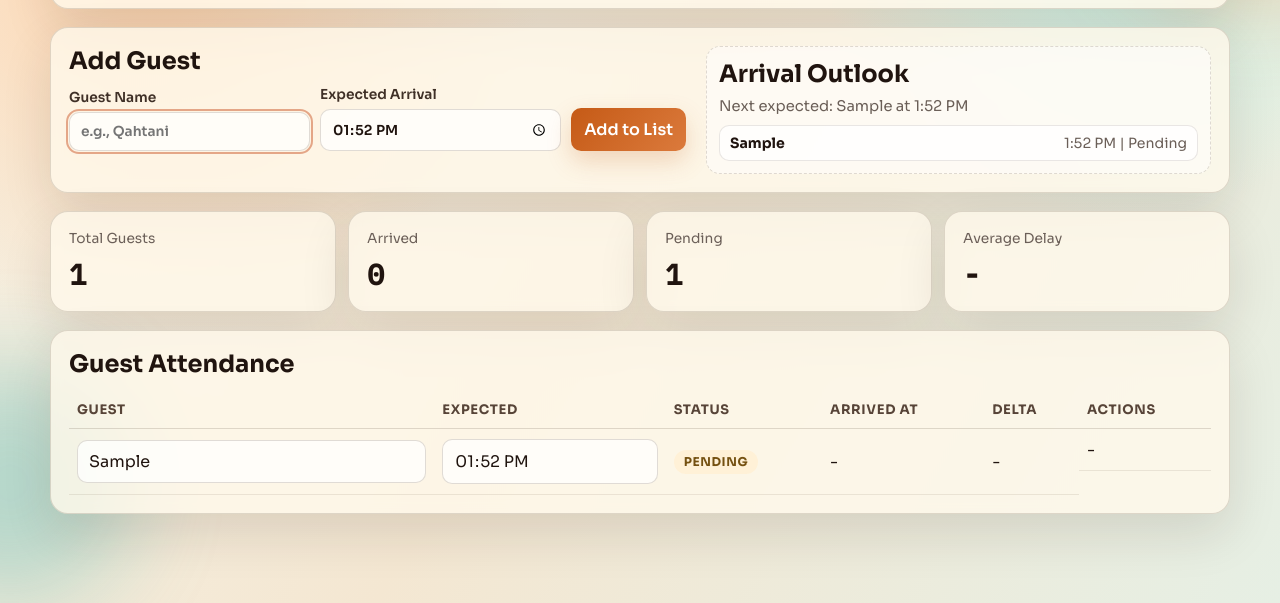
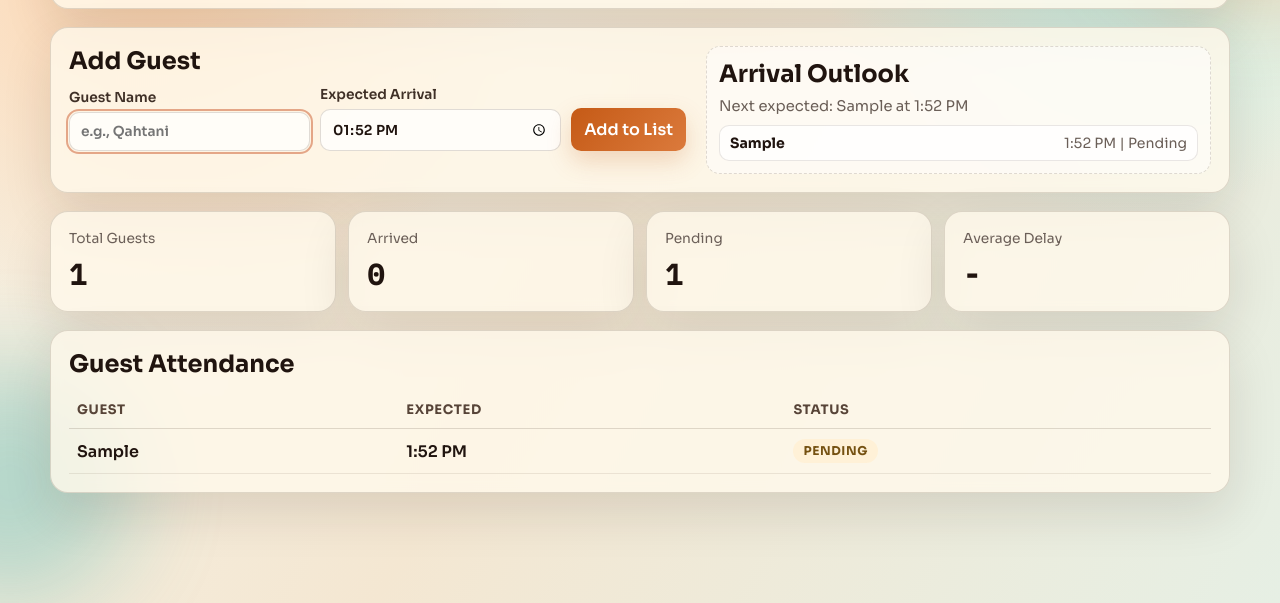
Before and after one commit to Celestiiiall/majlees-attendance, a plain HTML site: page index.html in a window 1280 px wide. Both pictures are taken after typing "Sample" into the empty fields and a click on the button "Add to List". Shown: the part 197-800 px from the top of the page. Drawn offline with Linux system fonts and the light colour scheme.

Commit message:
Refine guest view table layout

```diff
--- a/app.js
+++ b/app.js
@@ -19,6 +19,9 @@ const dom = {
   emptyState: document.getElementById("empty-state"),
   filterGroup: document.getElementById("filter-group"),
   filterStatus: document.getElementById("filter-status"),
+  colArrived: document.getElementById("col-arrived"),
+  colDelta: document.getElementById("col-delta"),
+  colActions: document.getElementById("col-actions"),
   exportCsv: document.getElementById("export-csv"),
   clearAll: document.getElementById("clear-all"),
   statTotal: document.getElementById("stat-total"),
@@ -151,6 +154,8 @@ function renderTable() {
 
     const nameInput = row.querySelector(".name-input");
     const expectedInput = row.querySelector(".expected-input");
+    const nameCell = nameInput.closest("td");
+    const expectedCell = expectedInput.closest("td");
     const statusPill = row.querySelector(".status-pill");
     const arrivedAtCell = row.querySelector(".arrived-at");
     const deltaCell = row.querySelector(".delta");
@@ -180,9 +185,13 @@ function renderTable() {
     resetButton.disabled = guest.status === "pending" && !guest.actualArrival;
 
     if (GUEST_ONLY_MODE) {
-      nameInput.disabled = true;
-      expectedInput.disabled = true;
-      actionsCell.textContent = "-";
+      nameCell.classList.add("read-only-cell");
+      expectedCell.classList.add("read-only-cell");
+      nameCell.textContent = guest.name;
+      expectedCell.textContent = formatTime(guest.expectedArrival);
+      arrivedAtCell.classList.add("hidden");
+      deltaCell.classList.add("hidden");
+      actionsCell.classList.add("hidden");
     } else {
       nameInput.addEventListener("change", (event) => {
         const value = event.target.value.trim();
@@ -554,10 +563,14 @@ function normalizeHost(host) {
 }
 
 function applyGuestModeUi() {
+  document.body.classList.add("guest-mode");
   dom.sessionControls?.classList.add("hidden");
   dom.filterGroup?.classList.add("hidden");
   dom.exportCsv?.classList.add("hidden");
   dom.clearAll?.classList.add("hidden");
+  dom.colArrived?.classList.add("hidden");
+  dom.colDelta?.classList.add("hidden");
+  dom.colActions?.classList.add("hidden");
 }
 
 function saveState() {
--- a/index.html
+++ b/index.html
@@ -113,12 +113,12 @@
           <table>
             <thead>
               <tr>
-                <th>Guest</th>
-                <th>Expected</th>
-                <th>Status</th>
-                <th>Arrived At</th>
-                <th>Delta</th>
-                <th>Actions</th>
+                <th id="col-guest">Guest</th>
+                <th id="col-expected">Expected</th>
+                <th id="col-status">Status</th>
+                <th id="col-arrived">Arrived At</th>
+                <th id="col-delta">Delta</th>
+                <th id="col-actions">Actions</th>
               </tr>
             </thead>
             <tbody id="guest-rows"></tbody>
--- a/styles.css
+++ b/styles.css
@@ -364,6 +364,14 @@ tbody td {
   display: none !important;
 }
 
+.read-only-cell {
+  font-weight: 600;
+}
+
+.guest-mode table {
+  min-width: 560px;
+}
+
 @media (max-width: 1024px) {
   .session-grid {
     grid-template-columns: repeat(2, minmax(0, 1fr));
```
